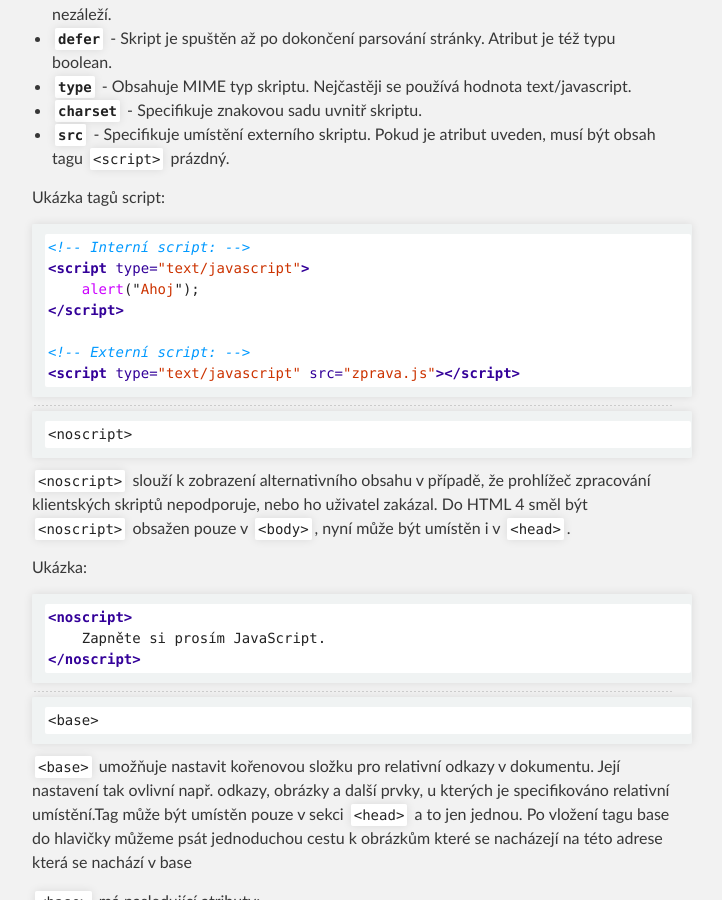
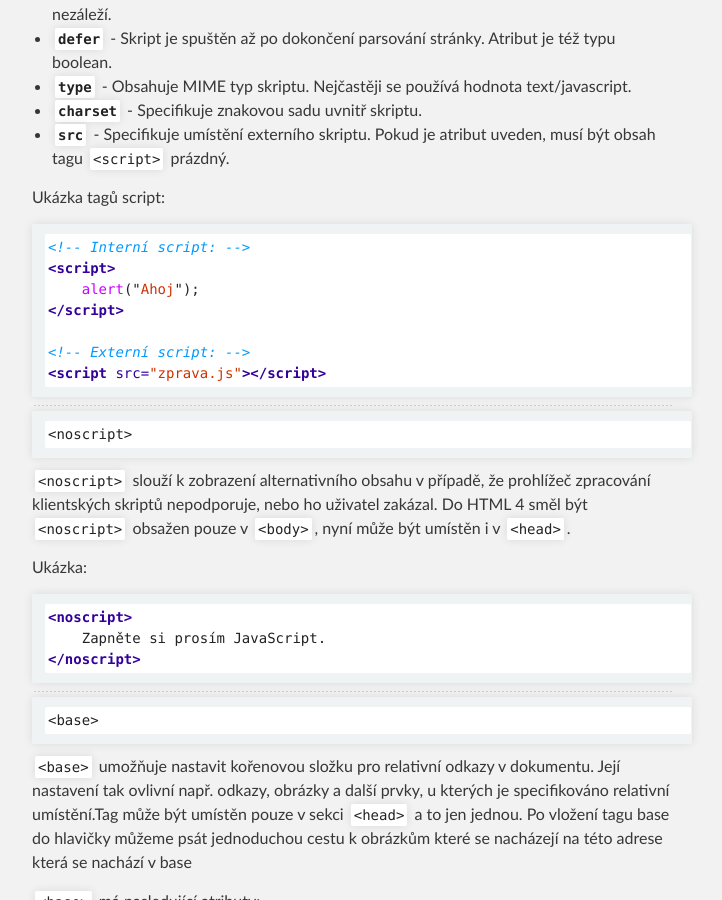
Before and after one commit to atepr/maturita, a Jekyll site: the page built from wa01-struktura.md, in a window 1280 px wide and 900 px high, scrolled down 3923 px. Shown: the whole window, without its empty margins (288-1010 px from the left). Built offline with Jekyll 4.4.1, drawn with Linux system fonts in a browser that asks for light colours; Markdown is read by kramdown in place of the engine named in the settings; part of the change alters nothing that is shown.

Commit message:
Vyhození zbytečností z ukázek v 1. otázce

````diff
--- a/wa01-struktura.md
+++ b/wa01-struktura.md
@@ -99,7 +99,7 @@ U elementu můžeme uvést nasledující atributy:
 Ukázka připojení externího CSS stylu a ikonky zvané favicon:
 
 ```html
-<link rel="stylesheet" type="text/css" href="nazev-souboru.css">
+<link rel="stylesheet" href="nazev-souboru.css">
 <link rel="icon" href="favicon.ico">
 ```
 
@@ -147,12 +147,12 @@ Ukázka tagů script:
 
 ```html
 <!-- Interní script: -->
-<script type="text/javascript">
+<script>
     alert("Ahoj");
 </script>
 
 <!-- Externí script: -->
-<script type="text/javascript" src="zprava.js"></script>
+<script src="zprava.js"></script>
 ```
 
 -----------------------------------------------------------------------------------------------------------------------
````
